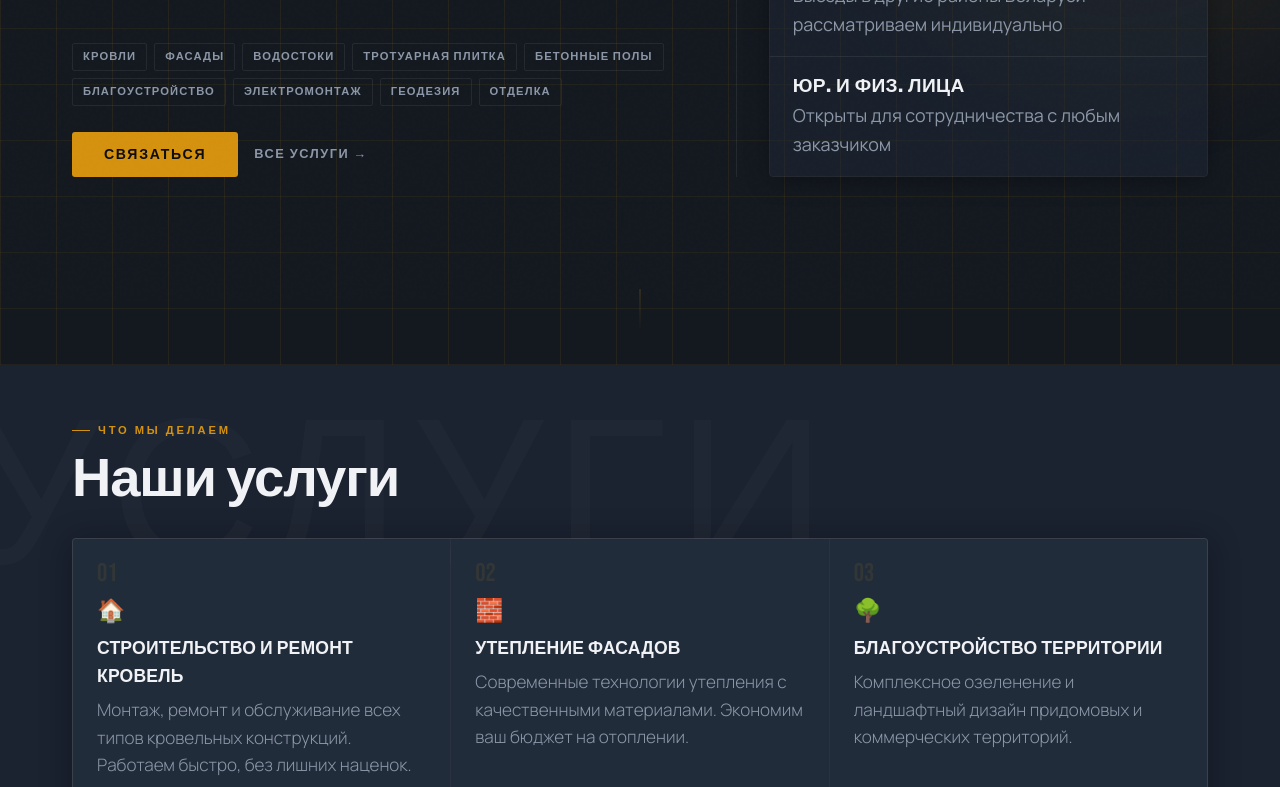
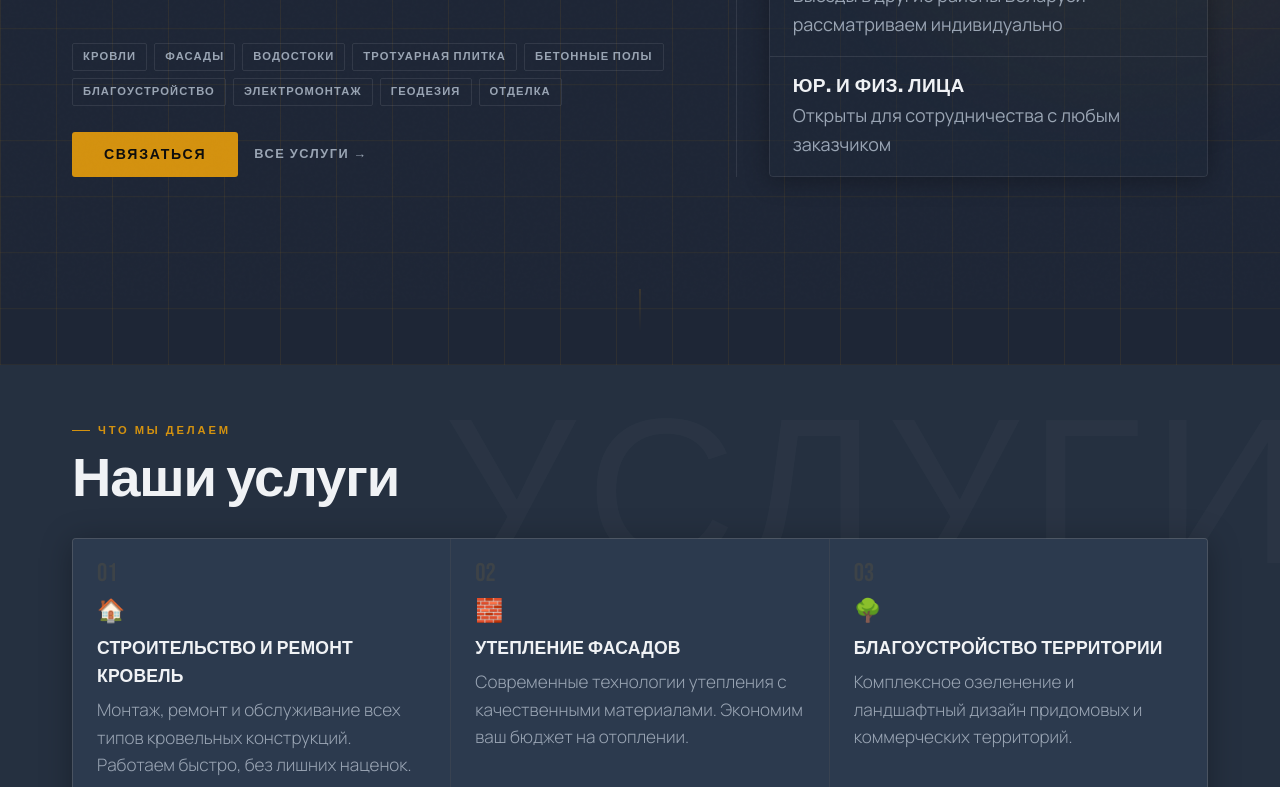
Before and after one commit to silkov78/petrostroy-montazh, a plain HTML site: page index.html in a window 1280 px wide. Shown: the part 499-1286 px from the top of the page. Drawn offline with Linux system fonts and the light colour scheme.

Commit message:
feat: светлее фон; услуги в фоне перенесены вправо

```diff
--- a/css/style.css
+++ b/css/style.css
@@ -6,16 +6,16 @@
     --primary-dark:   #b07a0a;
     --primary-glow:   rgba(212, 146, 15, 0.18);
 
-    --bg:          #141920;
-    --surface:     #1b2230;
-    --card:        #212c3a;
-    --card-hover:  #283447;
-    --border:      rgba(255,255,255,0.07);
+    --bg:          #1e2636;
+    --surface:     #253040;
+    --card:        #2c3a4e;
+    --card-hover:  #334457;
+    --border:      rgba(255,255,255,0.09);
     --text-h:      #f0f2f5;
-    --text-b:      #8c97a8;
+    --text-b:      #9aa5b4;
     --text-mid:    #c8d0da;
-    --navbar-bg:   rgba(20, 25, 32, 0.92);
-    --footer-bg:   #0e1218;
+    --navbar-bg:   rgba(30, 38, 54, 0.93);
+    --footer-bg:   #171f2e;
     --input-bg:    rgba(255,255,255,0.04);
     --input-text:  #c8d0da;
     --input-ph:    rgba(140,151,168,0.5);
@@ -414,7 +414,7 @@ body::before {
     position: relative; overflow: hidden; transition: background-color 0.3s;
 }
 .services::before {
-    content: 'УСЛУГИ'; position: absolute; top: 2rem; left: -2rem;
+    content: 'УСЛУГИ'; position: absolute; top: 2rem; right: -2rem;
     font-family: 'Bebas Neue', sans-serif;
     font-size: clamp(6rem, 18vw, 13rem);
     color: var(--ghost-text); pointer-events: none;
@@ -603,7 +603,7 @@ body::before {
 
 /* ── Contact ─────────────────────────────────── */
 .contact {
-    padding: 4rem 0; background-color: var(--surface);
+    padding: 4rem 0; background-color: var(--bg);
     position: relative; overflow: hidden; transition: background-color 0.3s;
 }
 .contact::before {
```
